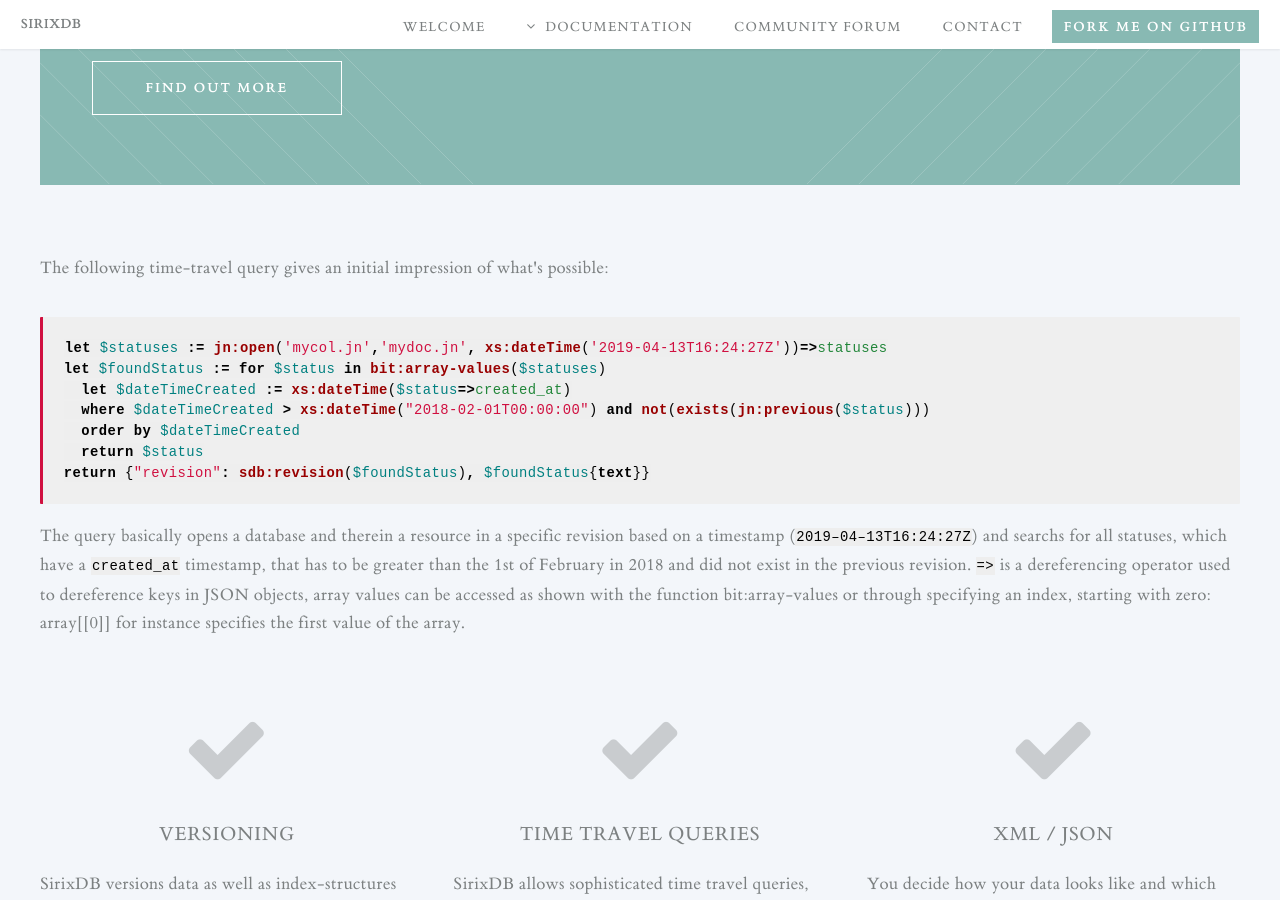
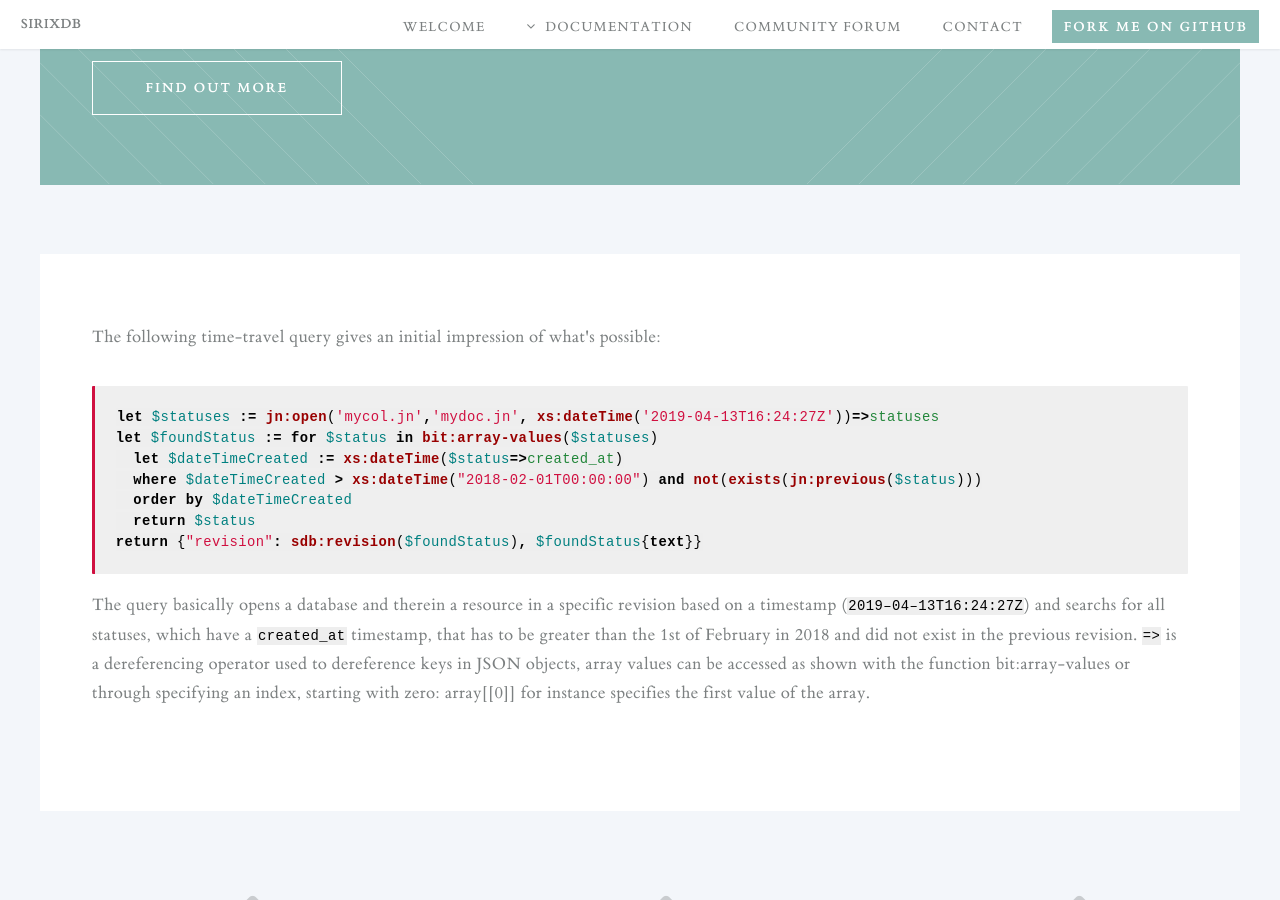
Before and after one commit to sirixdb/sirixdb.github.io, a Jekyll site: the page built from index.html, in a window 1280 px wide and 900 px high, scrolled down 1499 px. Built offline with Jekyll 4.4.1, drawn with Linux system fonts in a browser that asks for light colours.

Commit message:
Update index.html

```diff
--- a/index.html
+++ b/index.html
@@ -47,7 +47,7 @@ title: SirixDB - An Evolutionary NoSQL Document Store
 						</div>
 					</section>
 
-<section class="wrapper style1 container special">
+<section class="wrapper style3 container special">
 	<p>The following time-travel query gives an initial impression of what's possible:</p>
 <div class="language-xquery highlighter-rouge"><div class="highlight"><pre class="highlight"><code><span class="k">let</span><span class="w"> </span><span class="nv">$statuses</span><span class="w"> </span><span class="o">:=</span><span class="w"> </span><span class="nf">jn:open</span><span class="p">(</span><span class="s">'mycol.jn'</span><span class="o">,</span><span class="s">'mydoc.jn'</span><span class="o">,</span><span class="w"> </span><span class="nf">xs:dateTime</span><span class="p">(</span><span class="s">'2019-04-13T16:24:27Z'</span><span class="p">))</span><span class="o">=&gt;</span><span class="nt">statuses</span><span class="w">
 </span><span class="k">let</span><span class="w"> </span><span class="nv">$foundStatus</span><span class="w"> </span><span class="o">:=</span><span class="w"> </span><span class="k">for</span><span class="w"> </span><span class="nv">$status</span><span class="w"> </span><span class="k">in</span><span class="w"> </span><span class="nf">bit:array-values</span><span class="p">(</span><span class="nv">$statuses</span><span class="p">)</span><span class="w">
```
